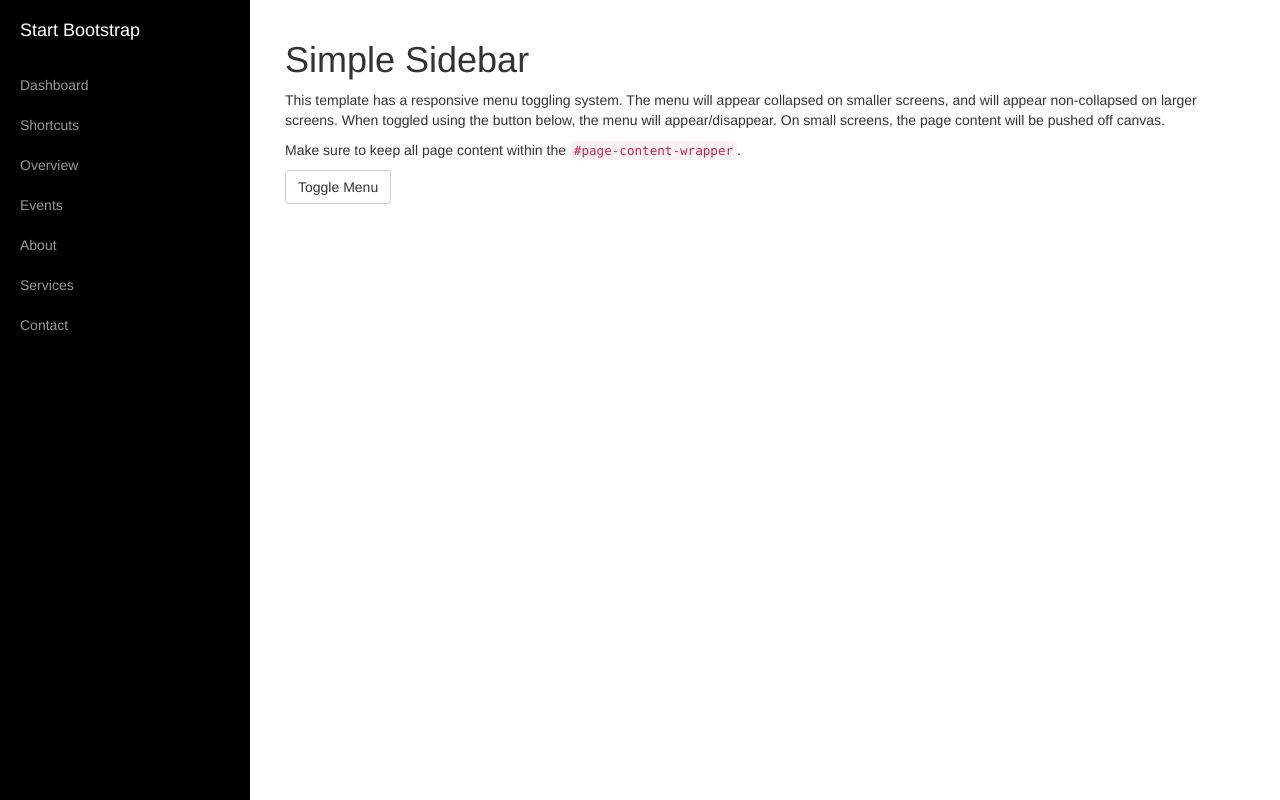
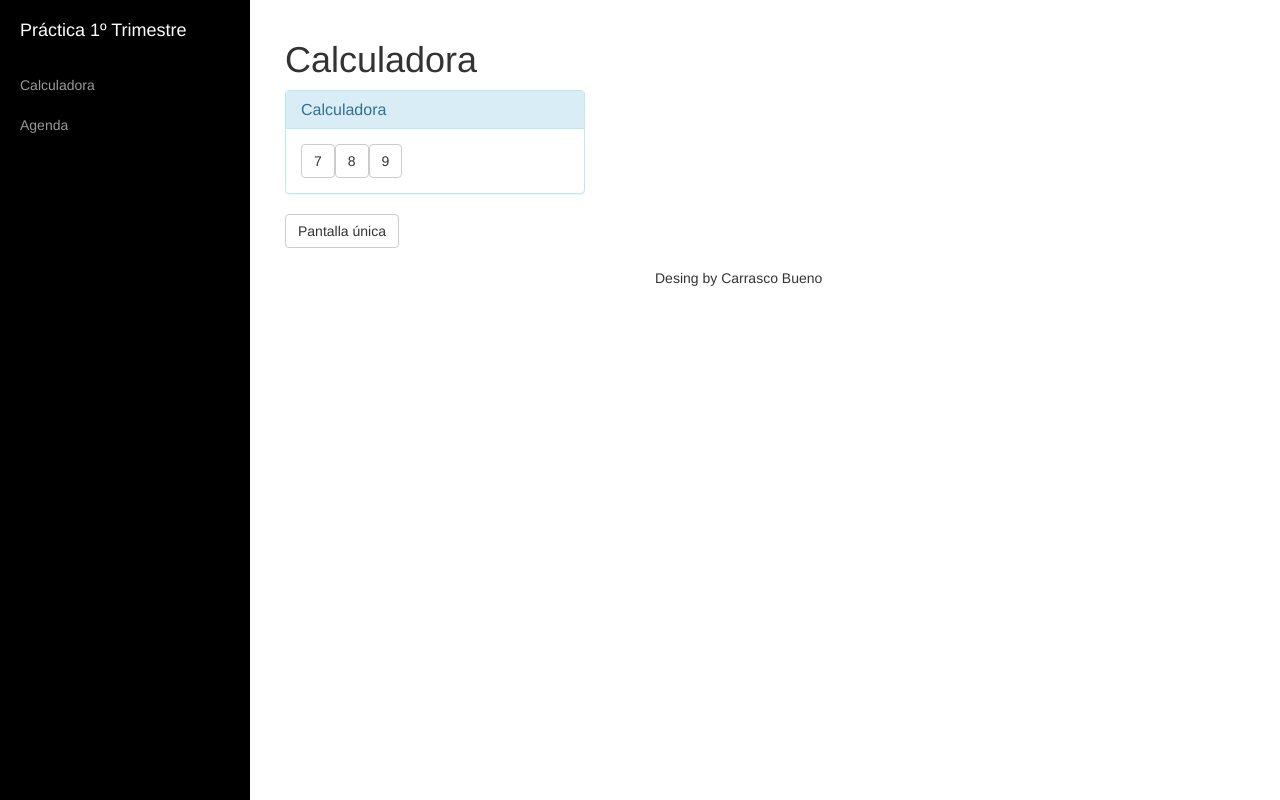
Before and after one commit to domicb/Calculadora, a plain HTML site: page index.html in a window 1280 px wide. Drawn offline with Linux system fonts and the light colour scheme.

Commit message:
Subida
Terminar botones

```diff
--- /dev/null
+++ b/calculadora.js
@@ -0,0 +1,5 @@
+
+function ola()
+{
+    document.write('ola');
+}
--- a/index.html
+++ b/index.html
@@ -9,11 +9,11 @@
     <meta name="description" content="">
     <meta name="author" content="">
 
-    <title>Simple Sidebar - Start Bootstrap Template</title>
+    <title>Calculadora/Agenda</title>
 
     <!-- Bootstrap Core CSS -->
     <link href="css/bootstrap.min.css" rel="stylesheet">
-
+    <script type="text/javascript" href="calculadora.js"></script>
     <!-- Custom CSS -->
     <link href="css/simple-sidebar.css" rel="stylesheet">
 
@@ -35,49 +35,54 @@
             <ul class="sidebar-nav">
                 <li class="sidebar-brand">
                     <a href="#">
-                        Start Bootstrap
+                        Práctica 1º Trimestre
                     </a>
                 </li>
                 <li>
-                    <a href="#">Dashboard</a>
+                    <a href="#" onclick="ola()">Calculadora</a>
                 </li>
                 <li>
-                    <a href="#">Shortcuts</a>
-                </li>
-                <li>
-                    <a href="#">Overview</a>
-                </li>
-                <li>
-                    <a href="#">Events</a>
-                </li>
-                <li>
-                    <a href="#">About</a>
-                </li>
-                <li>
-                    <a href="#">Services</a>
-                </li>
-                <li>
-                    <a href="#">Contact</a>
+                    <a href="#">Agenda</a>
                 </li>
             </ul>
         </div>
+
         <!-- /#sidebar-wrapper -->
-
         <!-- Page Content -->
         <div id="page-content-wrapper">
             <div class="container-fluid">
                 <div class="row">
-                    <div class="col-lg-12">
-                        <h1>Simple Sidebar</h1>
-                        <p>This template has a responsive menu toggling system. The menu will appear collapsed on smaller screens, and will appear non-collapsed on larger screens. When toggled using the button below, the menu will appear/disappear. On small screens, the page content will be pushed off canvas.</p>
-                        <p>Make sure to keep all page content within the <code>#page-content-wrapper</code>.</p>
-                        <a href="#menu-toggle" class="btn btn-default" id="menu-toggle">Toggle Menu</a>
+                    <div class="col-md-4 col md-offset-6">
+                        <h1>Calculadora</h1>
+
+
+                                <div class="panel panel-info">
+                                  <div class="panel-heading">
+                                    <h3 class="panel-title">Calculadora</h3>
+                                  </div>
+                                  <div class="panel-body">
+                                    <table>
+
+                                        <tr>
+                                            <td><button type="button" class="btn btn-default">7</button></td>
+                                            <td><button type="button" class="btn btn-default">8</button></td>
+                                            <td><button type="button" class="btn btn-default">9</button></td>
+                                        </tr>
+
+                                    </table>
+                                  </div>
+                                </div>
+                        <a href="#menu-toggle" onclick="ola();" class="btn btn-default" id="menu-toggle">Pantalla única</a>
                     </div>
                 </div>
             </div>
         </div>
-        <!-- /#page-content-wrapper -->
+       <!-- /#page-content-wrapper -->
 
+
+    </div>
+    <div class="col-md-6 col-md-offset-6">
+    <p>Desing by Carrasco Bueno</p>
     </div>
     <!-- /#wrapper -->
 
```
Also changed, not shown: calculadora.html (added, +12 -0 lines).
